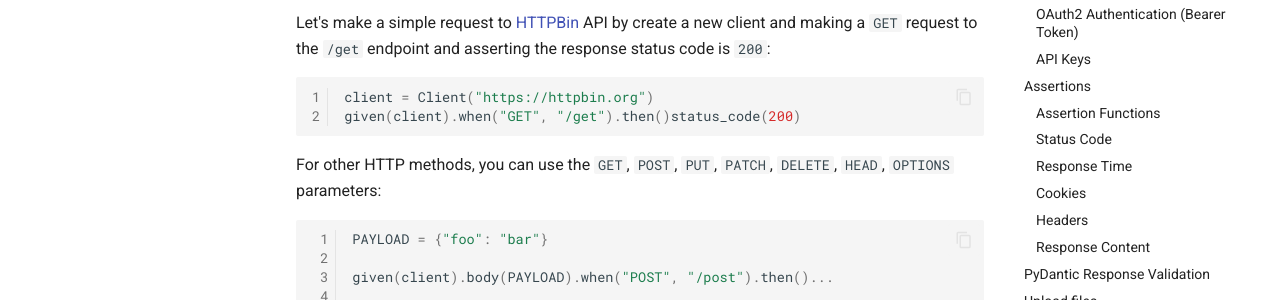
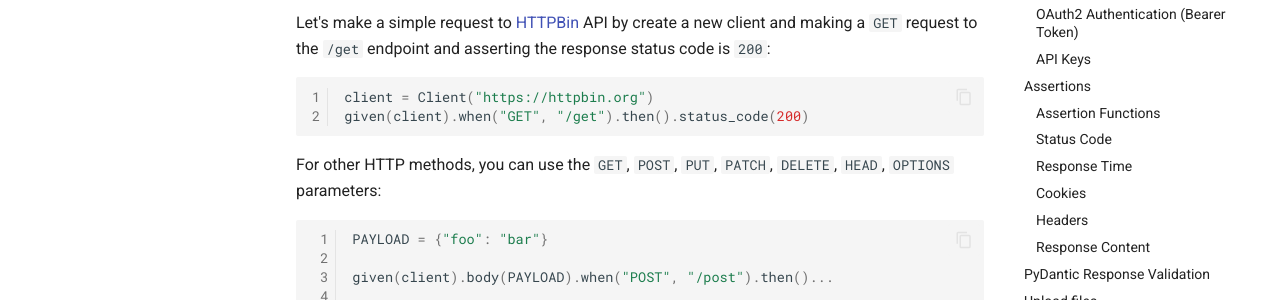
Before and after one commit to olxxi/ReqFlow, an MkDocs documentation site: the page built from docs/quick_start.md, in a window 1280 px wide and 900 px high. Shown: the part 313-613 px from the top of the window. Built offline with MkDocs 1.6.1 and Material for MkDocs 9.7.7, drawn with Linux system fonts in a browser that asks for light colours; comment, search, counter and statistics services are not loaded.

Commit message:
typo in docs

````diff
--- a/docs/quick_start.md
+++ b/docs/quick_start.md
@@ -10,7 +10,7 @@ Let's make a simple request to [HTTPBin](https://httpbin.org) API by create a ne
 
 ```python linenums="1"
 client = Client("https://httpbin.org")
-given(client).when("GET", "/get").then()status_code(200)
+given(client).when("GET", "/get").then().status_code(200)
 ```
 
 For other HTTP methods, you can use the `GET`, `POST`, `PUT`, `PATCH`, `DELETE`, `HEAD`, `OPTIONS` parameters:
````
